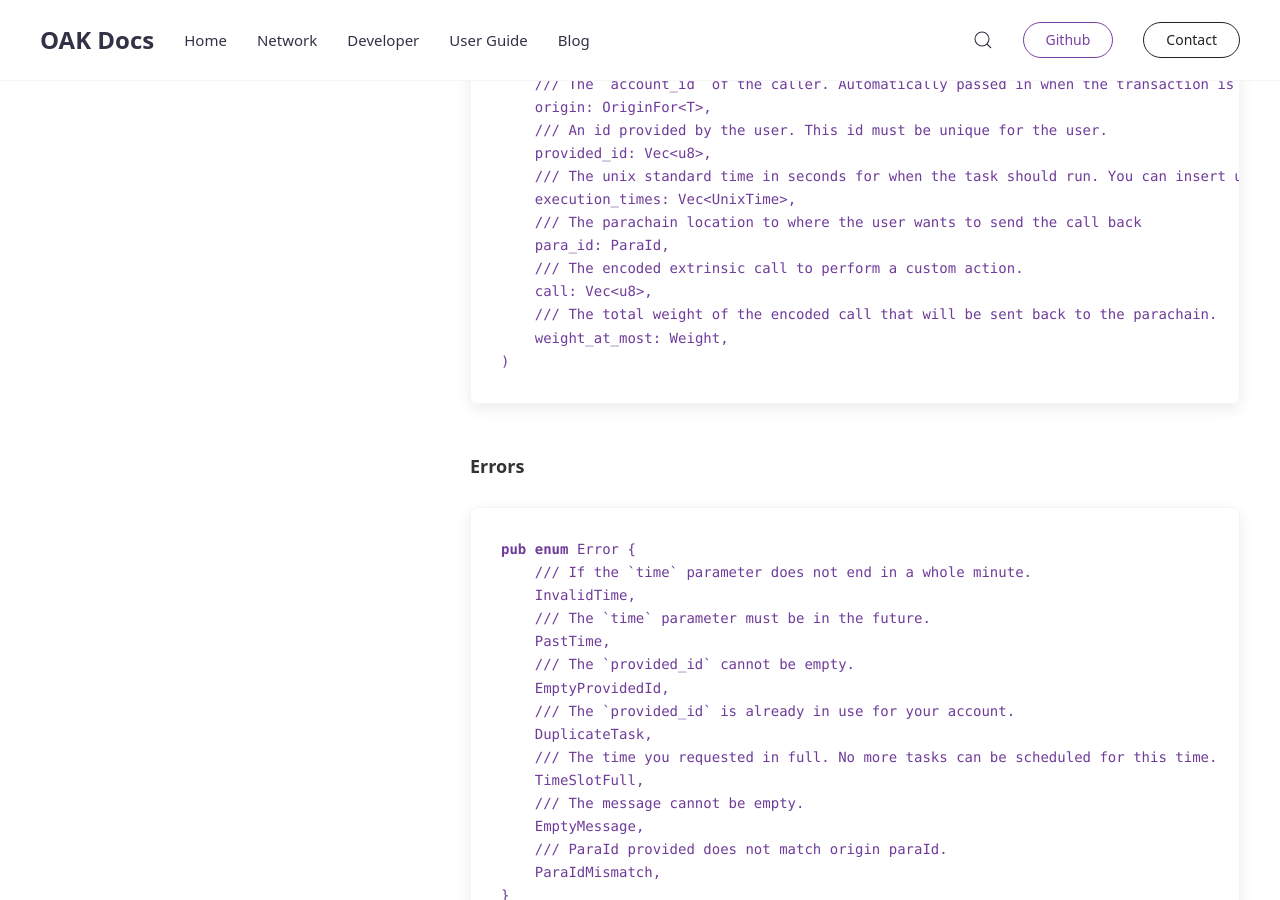
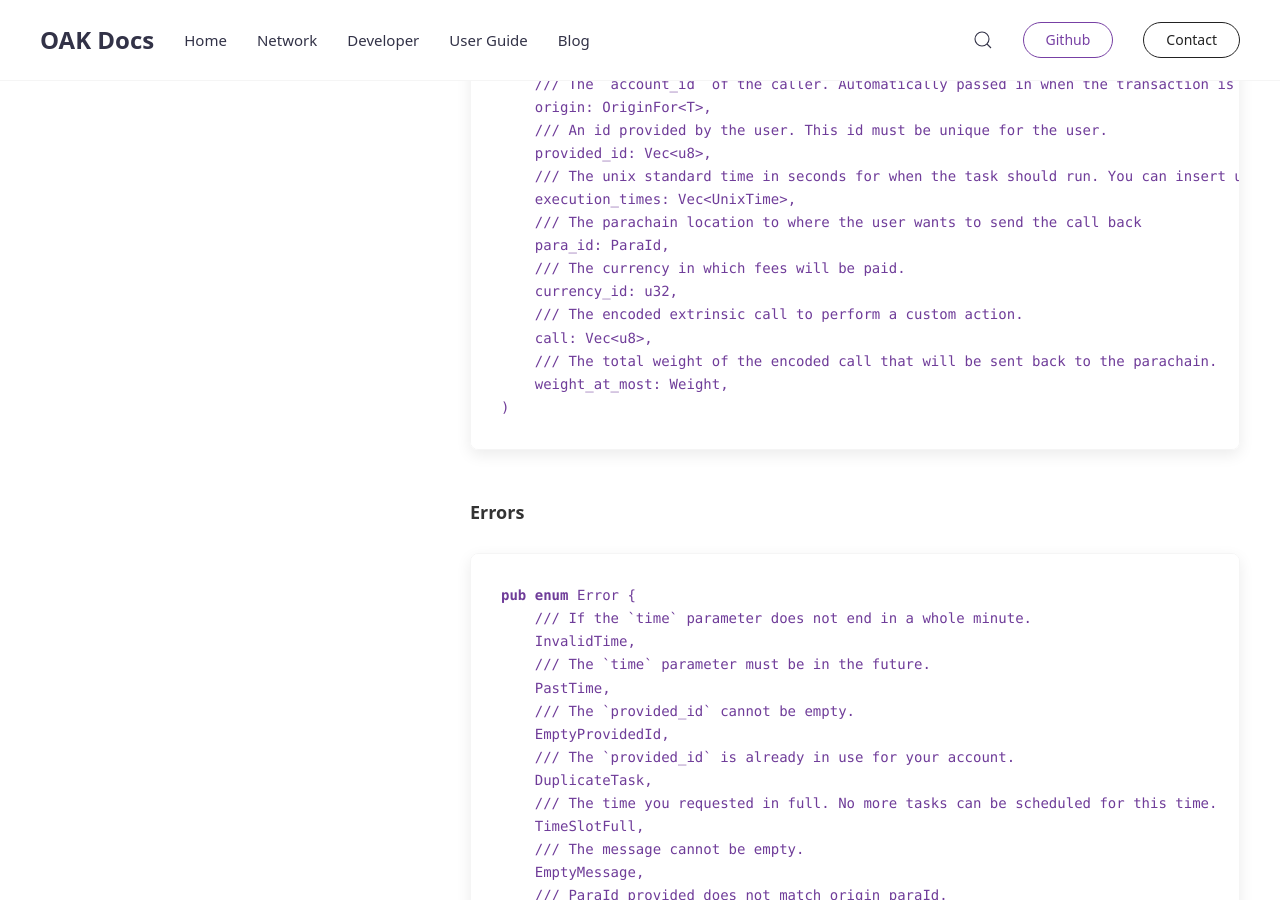
Before and after one commit to AvaProtocol/OAK-docs, a Jekyll site: the page built from _docs/automation-time-apis.md, in a window 1280 px wide and 900 px high, scrolled down 9795 px. Built offline with Jekyll 4.4.1, drawn with Linux system fonts in a browser that asks for light colours.

Commit message:
Update automation-time-apis.md

```diff
--- a/_docs/automation-time-apis.md
+++ b/_docs/automation-time-apis.md
@@ -297,6 +297,8 @@ fn schedule_xcmp_task(
     execution_times: Vec<UnixTime>,
     /// The parachain location to where the user wants to send the call back
     para_id: ParaId,
+    /// The currency in which fees will be paid.
+    currency_id: u32,
     /// The encoded extrinsic call to perform a custom action.
     call: Vec<u8>,
     /// The total weight of the encoded call that will be sent back to the parachain.
```
